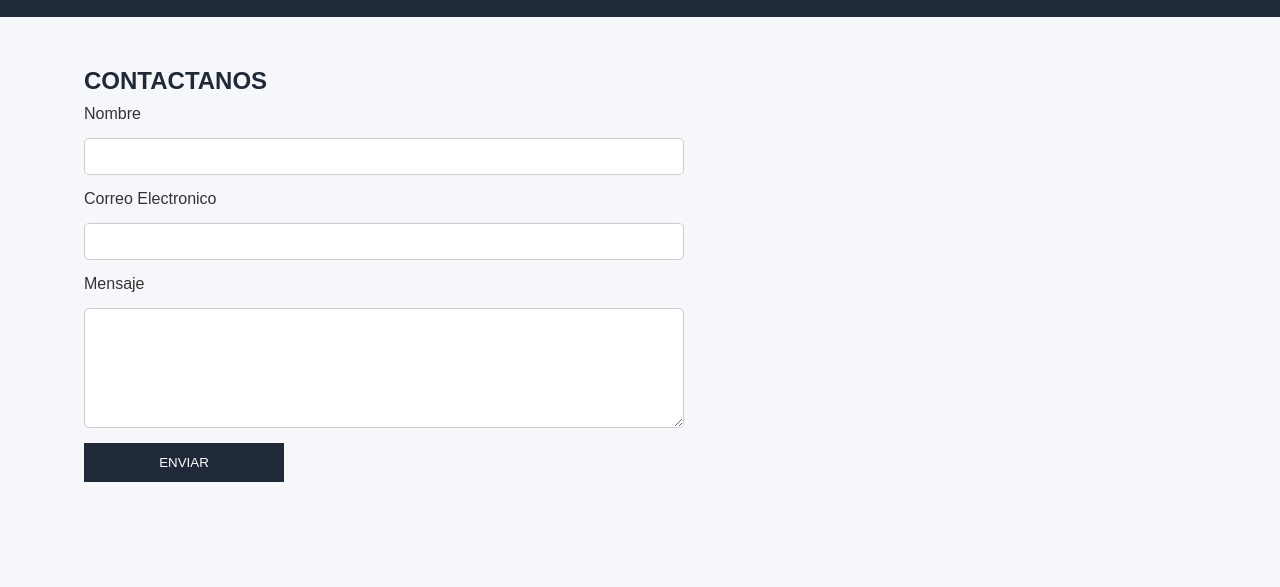
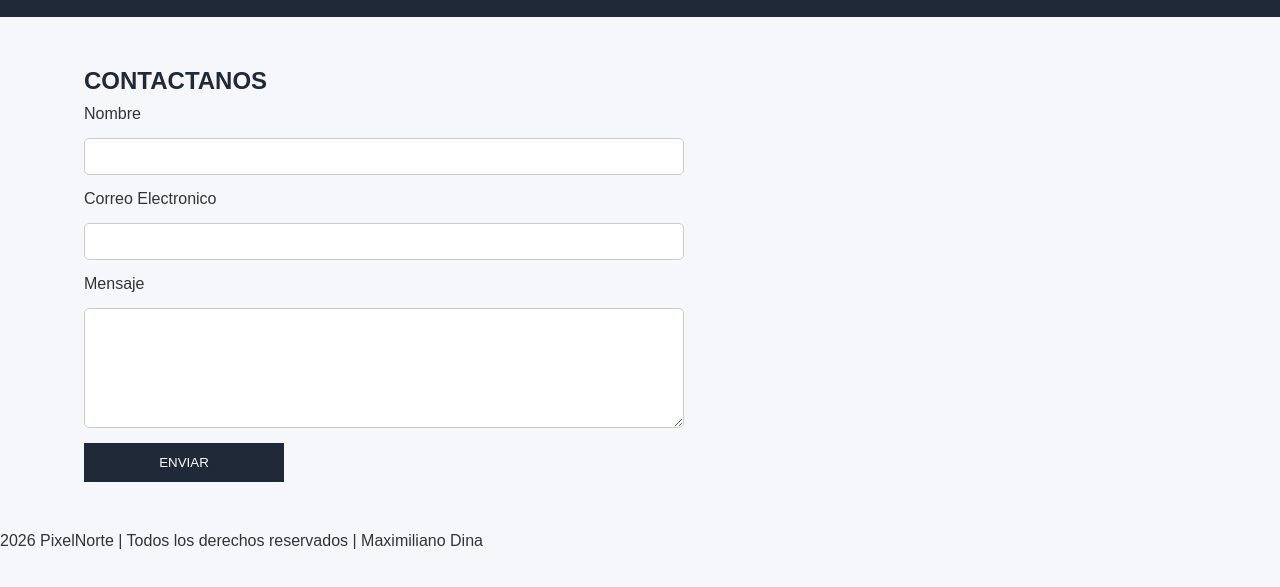
Before and after one commit to maxidina/PixelNorte, a plain HTML site: page contacto.html in a window 1280 px wide. Shown: the part 93-680 px from the top of the page. Drawn offline with Linux system fonts and the light colour scheme.

Commit message:
Agregamos footer

```diff
--- a/contacto.html
+++ b/contacto.html
@@ -37,5 +37,8 @@
 	</form>
 	</section>
 </main>
+<footer>
+<p>2026 PixelNorte | Todos los derechos reservados | Maximiliano Dina </p>
+</footer>
 </body>
 </html>
```
Also changed, not shown: index.html (+3 -0 lines), servicios.html (+3 -0 lines).
